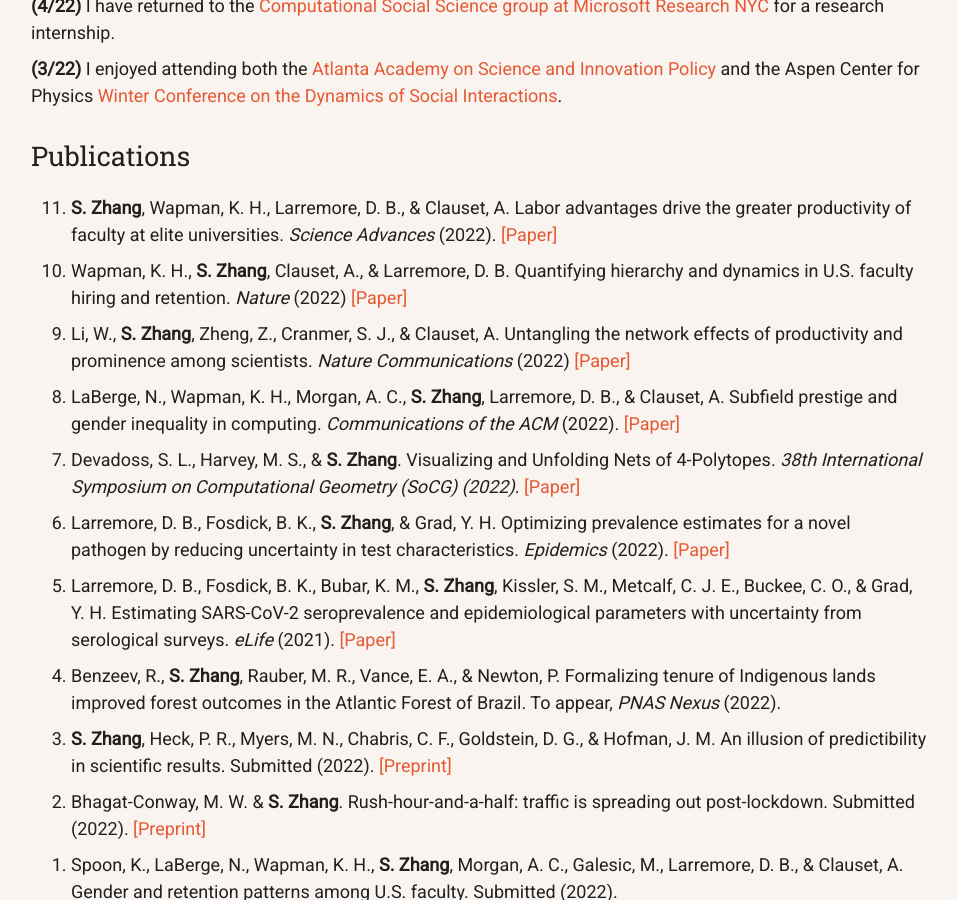
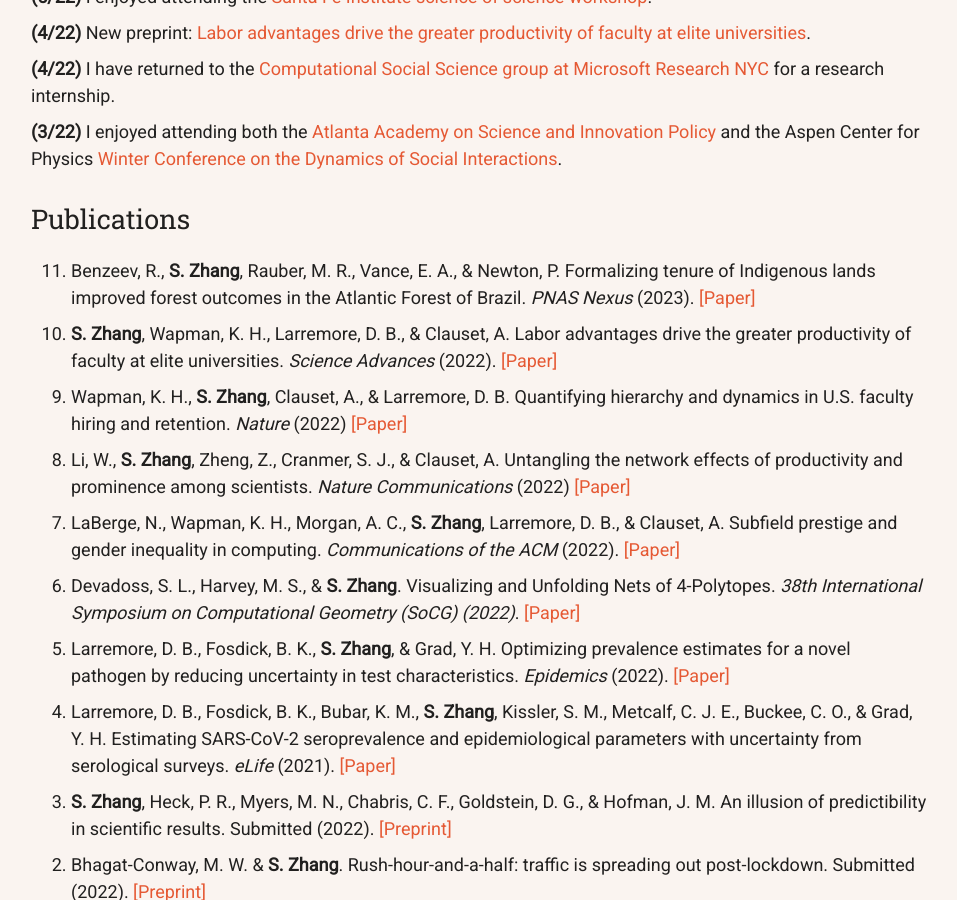
Before and after one commit to samzhang111/samzhang111.github.io, a Jekyll site: the page built from index.html, in a window 1280 px wide and 900 px high, scrolled down 1706 px. Shown: the whole window, without its empty margins (161-1118 px from the left). Built offline with Jekyll 4.4.1, drawn with Linux system fonts in a browser that asks for light colours; nearby versions of some CDN libraries; some of the changed lines change nothing that is shown; some of the changed text lies outside the part shown.

Commit message:
rayna paper

```diff
--- a/index.html
+++ b/index.html
@@ -53,7 +53,8 @@
 <div id='recent' class="vertical-section">
           <div class="sectitle">Recent news</div>
           <ul>
-              <li> <b>(1/23)</b> Gave a talk at <a target="_blank" href="https://sites.google.com/view/dynamicsdays2023/home?authuser=0">Dynamics Days US 2023</a>.</li>
+              <li> <b>(1/23)</b> New paper in <em>PNAS Nexus</em>: <a target="_blank" href="https://academic.oup.com/pnasnexus/article/2/1/pgac287/7005261">Formalizing tenure of Indigenous lands improved forest outcomes in the Atlantic Forest of Brazil</a>. </li>
+              <li><b>(1/23)</b>Gave a talk at <a target="_blank" href="https://sites.google.com/view/dynamicsdays2023/home?authuser=0">Dynamics Days US 2023</a>.</li>
               <li> <b>(12/22)</b> New paper in <em>Communications of the ACM</em>: <a target="_blank" href="https://cacm.acm.org/magazines/2022/12/266925-subfield-prestige-and-gender-inequality-among-us-computing-faculty/fulltext">Subfield Prestige and Gender Inequality among U.S. Computing Faculty</a> (<a target="_blank" href="https://twitter.com/laberge_nick/status/1597267279313412096">twitter thread</a>).</li>
               <li> <b>(11/22)</b> New paper in <em>Science Advances</em>: <a target="_blank" href="https://www.science.org/doi/10.1126/sciadv.abq7056">Labor advantages drive the greater productivity of faculty at elite universities</a> (<a target="_blank" href="https://fediscience.org/@sz/109366855008352628">Mastodon thread</a>, <a target="_blank" href="https://twitter.com/_szhang/status/1593712551660990465">twitter thread</a>).</li>
               <li> <b>(10/22)</b> Wrapped up a fantastic five-week residency in San Francisco with <a href="https://hrdag.org" target="_blank">HRDAG</a>. See our <a target="_blank" href="https://hrdag.org/tech-notes/implementing-lcmcr-in-stan.html">technical note about implementing LCMCR in Stan</a>.</li>
@@ -76,6 +77,7 @@
 
         <ol class="bibliography" reversed>
 
+            <li><span id="benzeev2022tenure">Benzeev, R., <b>S. Zhang</b>, Rauber, M. R., Vance, E. A., &amp; Newton, P. Formalizing tenure of Indigenous lands improved forest outcomes in the Atlantic Forest of Brazil. <em>PNAS Nexus</em> (2023). <a target="_blank" href="https://academic.oup.com/pnasnexus/article/2/1/pgac287/7005261">[Paper]</a></span></li>
 
 <li><span id="zhang2022labor"><b>S. Zhang</b>, Wapman, K. H., Larremore, D. B., &amp; Clauset, A. Labor advantages drive the greater productivity of faculty at elite universities. <em>Science Advances</em> (2022). <a target="_blank" href="https://www.science.org/doi/10.1126/sciadv.abq7056">[Paper]</a></span></li>
 
@@ -91,7 +93,6 @@
 
 <li><span id="larremore2021estimating">Larremore, D. B., Fosdick, B. K., Bubar, K. M., <b>S. Zhang</b>, Kissler, S. M., Metcalf, C. J. E., Buckee, C. O., &amp; Grad, Y. H. Estimating SARS-CoV-2 seroprevalence and epidemiological parameters with uncertainty from serological surveys. <i>eLife</i> (2021). <a target="_blank" href="https://elifesciences.org/articles/64206">[Paper]</a></span></li>
 
-<li><span id="benzeev2022tenure">Benzeev, R., <b>S. Zhang</b>, Rauber, M. R., Vance, E. A., &amp; Newton, P. Formalizing tenure of Indigenous lands improved forest outcomes in the Atlantic Forest of Brazil. To appear, <em>PNAS Nexus</em> (2022).</span></li>
 
 <li><span id="zhang2022illusion"><b>S. Zhang</b>, Heck, P. R., Myers, M. N., Chabris, C. F., Goldstein, D. G., &amp; Hofman, J. M. An illusion of predictibility in scientific results. Submitted (2022). <a target="_blank" href="https://osf.io/preprints/socarxiv/5tcgs/">[Preprint]</a></span></li>
 
```
